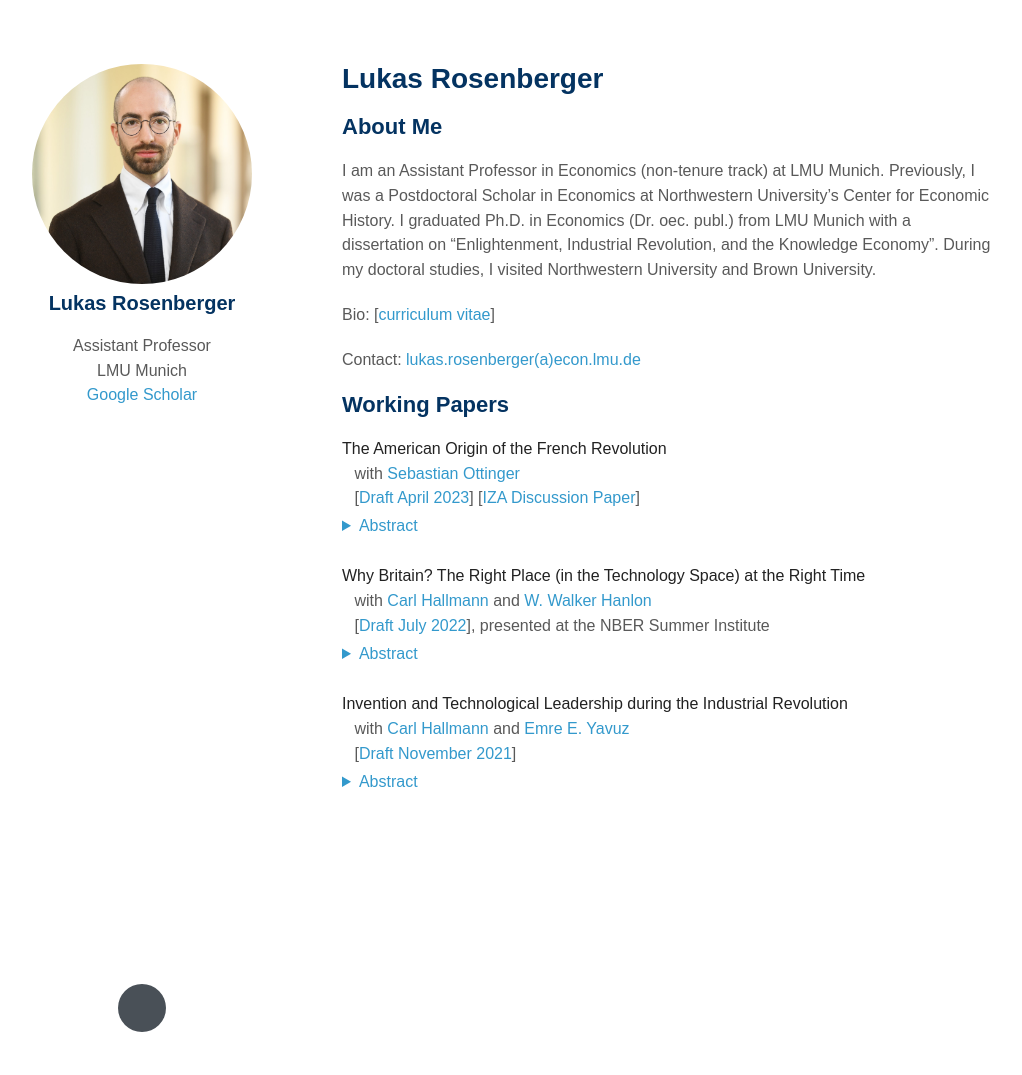
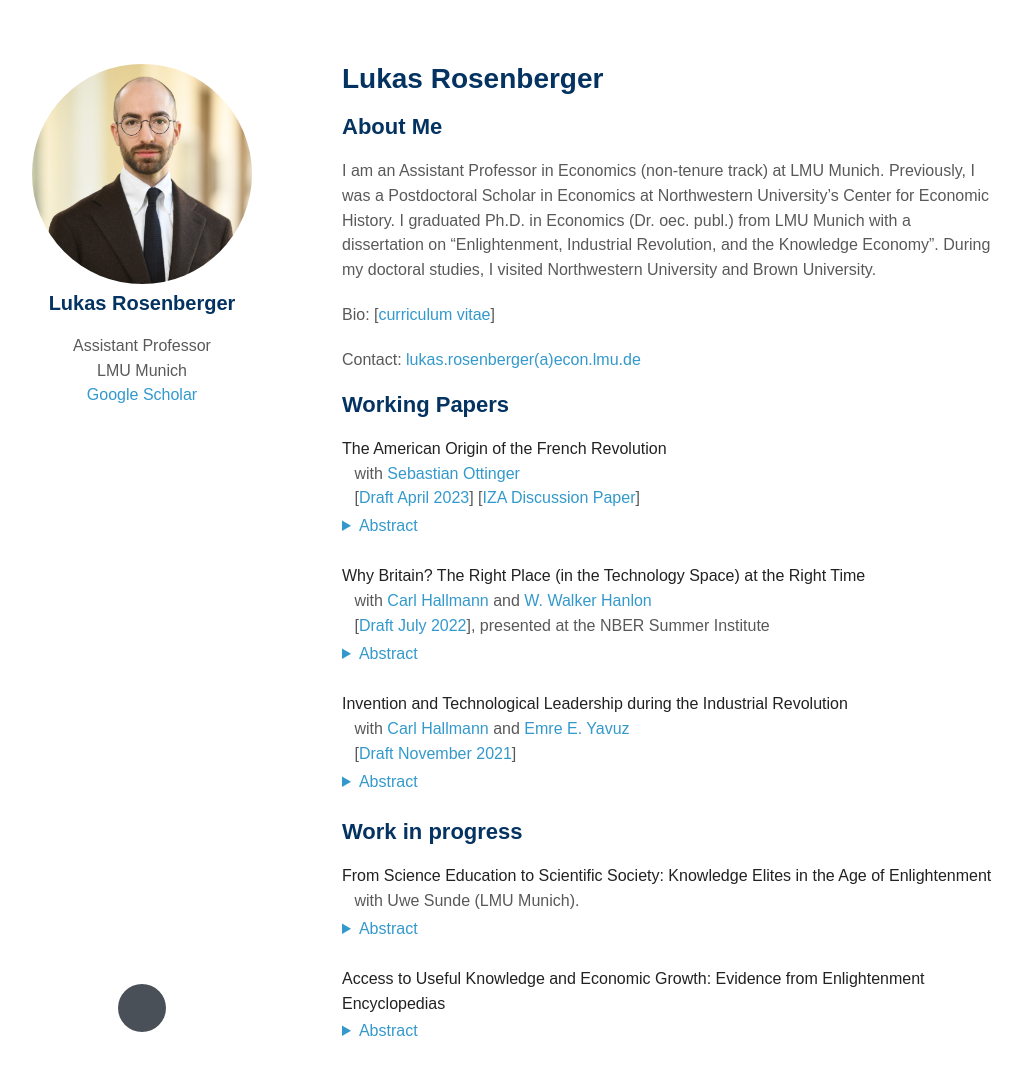
Before and after one commit to lukasrosenberger/lukasrosenberger.github.io, a Jekyll site: the page built from index.md, in a window 1280 px wide and 1144 px high. Shown: the top 1075 px of the window, without its empty margins (128-1150 px from the left). Built offline with Jekyll 4.4.1, drawn with Linux system fonts in a browser that asks for light colours; nearby versions of some CDN libraries; some web fonts are replaced; a style sheet for code colours, icons or effects is not loaded; some of the changed text lies outside the part shown.

Commit message:
Abstracts of Work in progress

```diff
--- a/index.md
+++ b/index.md
@@ -70,19 +70,39 @@ The evidence informs a debate about whether the acceleration of technological pr
   </details>
 
 
-<!--
+
 ## Work in progress
 
-**Knowledge, Education, and Economic Growth: Evidence from the Enlightenment in France**
+**From Science Education to Scientific Society:
+Knowledge Elites in the Age of Enlightenment**
   <br>
   &ensp; with Uwe Sunde (LMU Munich). &ensp;
-  <br>
+  <details>
+  <summary>Abstract</summary>
+Upper-tail knowledge is increasingly seen as a pivotal factor enabling modern economic growth to emerge in Western Europe.
+This paper documents the important role of formal, and in particular science-based education in schools for diffusing upper-tail knowledge.
+Focusing on France, a country at the forefront of Enlightenment and Science in the eighteenth century, we construct a novel dataset on the establishment and the curriculum of the universe of public secondary schools (so-called *collèges*) from 1500 to 1789.
+Comparing towns with science track to towns without science track in the local *collège* in 1750, we find that science education is strongly positively associated with different proxies for upper-tail knowledge elites like scientific societies or subscriptions to the Enlightenment *Encyclopédie*.
+We then study the origins of schools and the science curriculum, highlighting the importance of religious competition in the post-reformation period.
+We find that Catholic Bishop’s seats strongly predict the establishment of schools but not the shift of the curriculum towards science.
+In contrast, Jesuits (a Catholic teaching order) established science chairs at colleges from ca 1600 and were more likely to do so in the presence of a local Huguenot community.
+  <br> &nbsp;
+  </details>
 
-**The American Origin of the French Revolution**
-  <br>
-  &ensp; with Uwe Sunde (LMU Munich). &ensp;
-  <br>
 
+**Access to Useful Knowledge and Economic Growth: Evidence from Enlightenment Encyclopedias**
+  <details>
+  <summary>Abstract</summary>
+This paper shows that enlightenment encyclopedias contributed to accelerating economic growth during the Industrial Revolution by providing access to useful technological knowledge.
+Drawing on novel city-level data from a trade directory of European booksellers in 1781, I first document (i) a robust positive association between city population growth from 1750 to 1850 and the number of booksellers per capita; (ii) that booksellers strongly predict city-level sales of two pivotal encyclopedias of useful knowledge; (iii) and that these sales mediate the association of city growth and booksellers. To isolate variation in the supply of encyclopedias, I consider the role of geographical proximity of booksellers to the encyclopedia's publishers, which affected the booksellers' wholesale access.
+Specifically, I use the *interaction* of booksellers and proximity to the publisher, conditioning separately on booksellers and on proximity, to instrument for encyclopedia sales.
+The 2SLS results confirm that cities with better access to useful knowledge grew faster after 1750 but not before.
+  <br> &nbsp;
+  </details>
+
+
+
+<!--
 
   *Draft forthcoming*
   <details>
```
Also changed, not shown: 1 other file.
